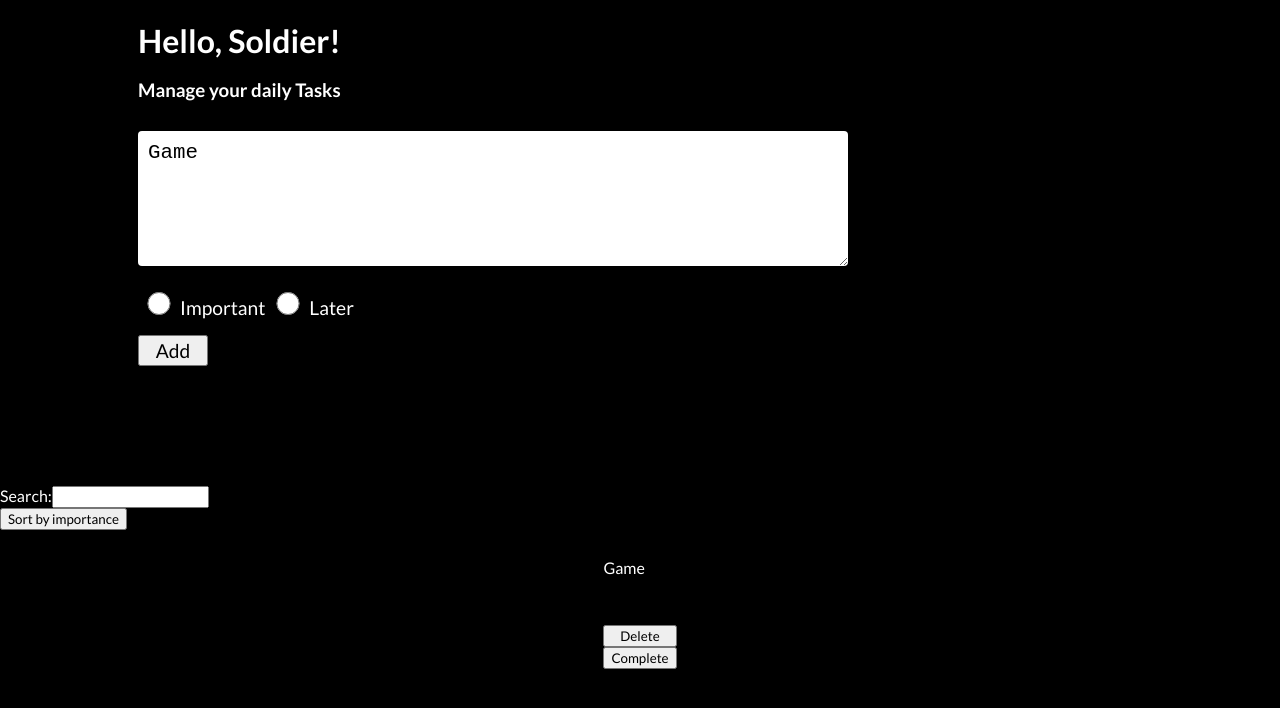
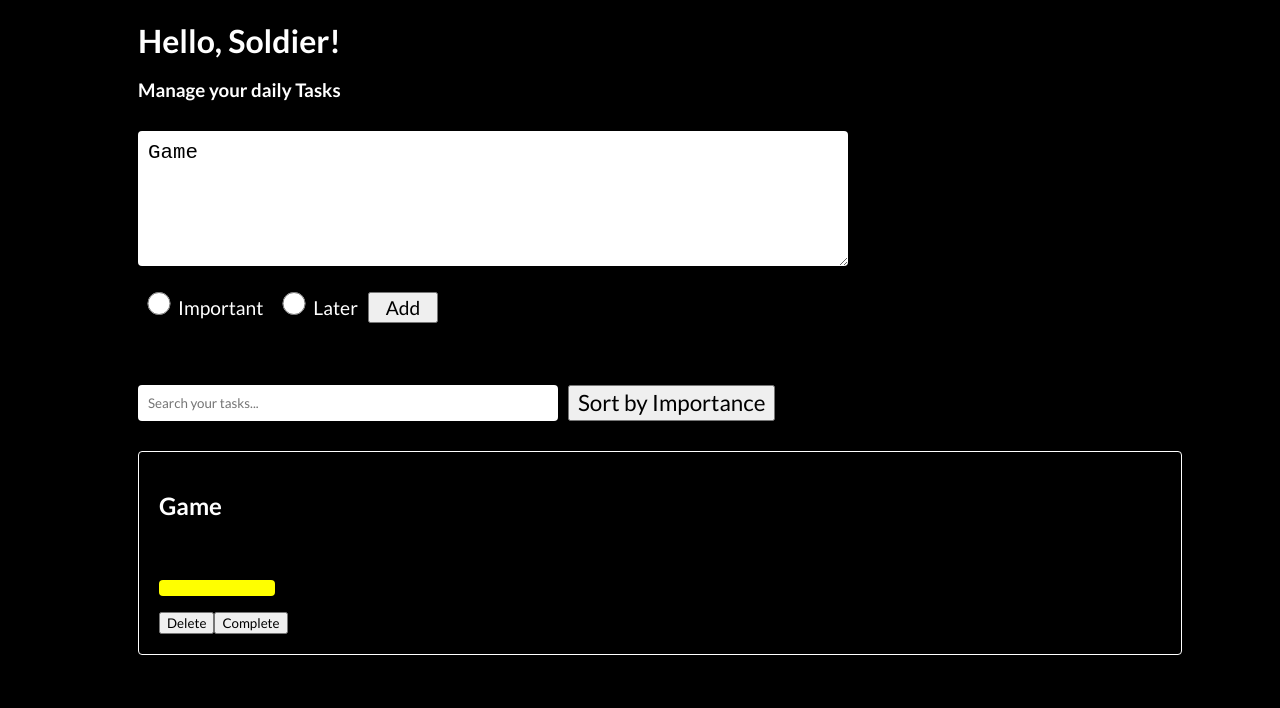
Before and after one commit to Asifmahmud436/Todo, a React (Vite) app: page / in a window 1280 px wide. Both pictures are taken after a click on the button "Add". Shown: the top 708 px of the page. Built offline with nearby package versions, Linux system fonts and the light colour scheme.

Commit message:
search field designed

```diff
--- a/src/App.css
+++ b/src/App.css
@@ -8,20 +8,41 @@ body{
   border: 0;
 }
 .task {
-  max-width: 400px;
-  max-height: 400px;
-  border: 1px solid black;
+  border: 1px solid white;
+  padding: 20px;
+  border-radius: 4px;
+  margin-bottom: 10px;
+}
+.task-red{
+  color: white;
+  background-color: red;
+  width: 100px;
+  padding:  8px;
   display: flex;
+  align-items: center;
   justify-content: center;
-  flex-direction: column;
-  margin: 10px;
+  border-radius: 4px;
+}
+.task-yellow{
+  color: black;
+  background-color: yellow;
+  width: 100px;
+  padding:8px;
+  display: flex;
+  align-items: center;
+  justify-content: center;
+  border-radius: 4px;
+}
+.task h2{
+  margin-bottom: 60px;
 }
 .task-container{
+  max-width: 1044px;
+  padding-left: 40px;
+  margin: 0 auto;
+  margin-bottom: 30px;
   display: flex;
-  justify-content: space-around;
-  flex-wrap: wrap;
-  max-height: 900px;
-  border: 1px solid black;
+  flex-direction: column;
 }
 .task-done{
   text-decoration: line-through;
@@ -51,7 +72,7 @@ form{
   max-width: 1044px;
   padding-left: 40px;
   margin: 0 auto;
-  margin-bottom: 120px;
+  margin-bottom: 50px;
 }
 
 form textarea{
@@ -64,7 +85,8 @@ form textarea{
 .radio-btn{
   margin-bottom: 20px;
   font-size: 1.2rem;
-  padding: 2px;
+  /* padding: 2px; */
+  margin-right: 10px;
 }
 form input{
   margin-bottom: 20px;
@@ -78,4 +100,23 @@ form button{
   width: 70px;
 }
 
-/* chatgpt code */
+.search-container{
+  max-width: 1044px;
+  padding-left: 40px;
+  margin: 0 auto;
+  margin-bottom: 30px;
+  display: flex;
+}
+
+.search-container input{
+  width: 400px;
+  border-radius: 4px;
+  border: none;
+  padding: 10px;
+  margin-right: 10px;
+}
+
+.search-container button{
+  padding: 2px 8px;
+  font-size: 1.4rem;
+}
--- a/src/App.jsx
+++ b/src/App.jsx
@@ -84,30 +84,25 @@ function App() {
         /> */}
         <textarea name="task" id="task" defaultValue='Game' rows='5' cols='54'></textarea>
         <br />
-
         <input type="radio" name="choice" value="important" />
         <label className="radio-btn">
            Important
         </label >
         <input type="radio" name="choice" value="later" />
         <label className="radio-btn" htmlFor="later" id="later">Later</label>
-
-
-        <br />
         <button>Add</button>
       </form>
 
-      <label>
-        Search:
+      <div className="search-container">
         <input
           type='text'
           name='searchBar'
           onChange={handleSearch}
+          placeholder="Search your tasks..."
         />
-      </label>
-      <br/>
-      <button onClick={sortTask}>Sort by importance</button>
-      {searchedTaskList.length > 0 && <button onClick={clearSearch}>Clear Search</button>}
+        <button onClick={sortTask}>Sort by Importance</button>
+        {searchedTaskList.length > 0 && <button onClick={clearSearch}>Clear Search</button>}
+      </div>
 
       {searchedTaskList.length > 0 ?
         <div className="task-container">{searchedTaskList}</div> :
--- a/src/Task.jsx
+++ b/src/Task.jsx
@@ -1,8 +1,8 @@
 export default function Task(props){
     return(
         <div className="task">
-            <p className={props.isComplete ? 'task-done':''}>{props.work}</p>
-            <p>{props.priority}</p>
+            <h2 className={props.isComplete ? 'task-done':''}>{props.work}</h2>
+            <p className={props.priority=='important' ? 'task-red':'task-yellow'}>{props.priority}</p>
             <button onClick={props.delete}>Delete</button>
             <button onClick={props.finished}>Complete</button>
         </div>
```
